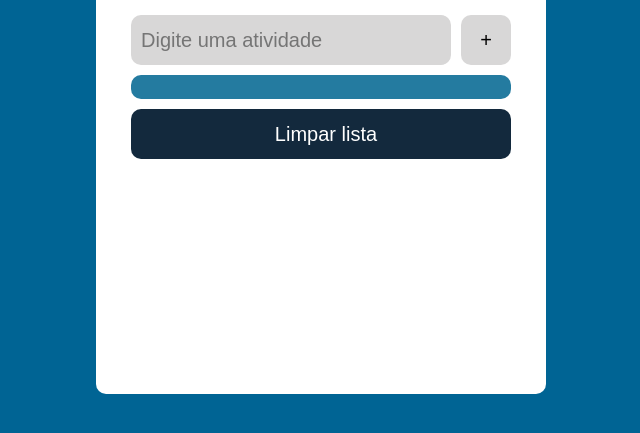
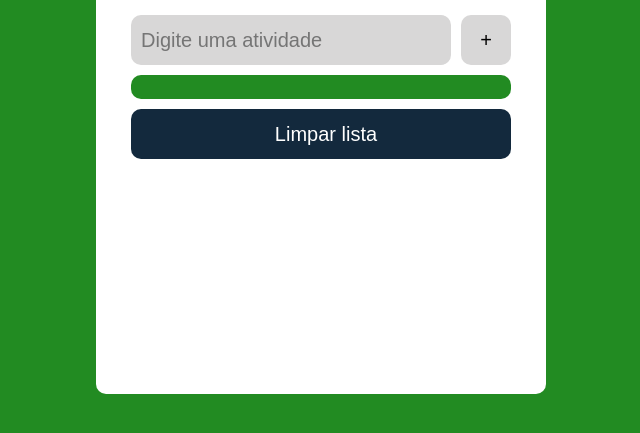
Before and after one commit to jacyarapontes/todolist-javascrip, a plain HTML site: page index.html in a window 1280 px wide. Shown: the part 281-714 px from the top of the page, without its empty margins (319-959 px from the left). Drawn offline with Linux system fonts and the light colour scheme.

Commit message:
Mudança de cor

```diff
--- a/stylesheet.css
+++ b/stylesheet.css
@@ -10,7 +10,7 @@
 .container {
     width: 100vw;
     height: 100vh;
-    background: #006494;
+    background: #228B22;
     display: flex;
     flex-direction: row;
     justify-content: center;
@@ -29,7 +29,7 @@
     margin-left: 35px;
     margin-right: 35px;
     margin-bottom: 10px;
-    background-color: #247ba0;
+    background-color: #228B22;
     border-radius: 10px;
     padding: 12px;
 }
```
